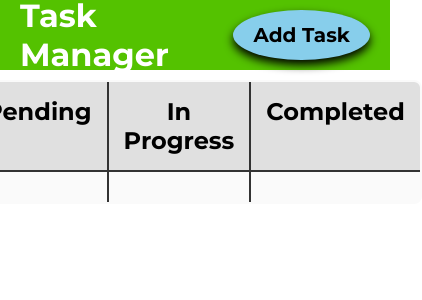
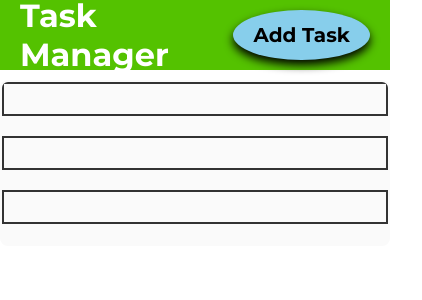
Before and after one commit to Manohar7730/Task-Management, a React (Vite) app: page / in a window 390 px wide. Shown: the top 300 px of the page, 422 px wide, since content can reach past the window. Built offline with nearby package versions, Linux system fonts and the light colour scheme.

Commit message:
done with moving task to categories

```diff
--- a/src/App.jsx
+++ b/src/App.jsx
@@ -14,6 +14,10 @@ export default function App() {
   };
 
   const [editingTask, setEditingTask] = useState(null);
+  const moveTaskToCategory = (id, newCategory) => {
+    setTasks(tasks.map(task => task.id === id ? { ...task, category: newCategory } : task));
+  };
+
 
   return (
     <>
@@ -22,6 +26,7 @@ export default function App() {
         tasks={tasks}
         deleteTask={deleteTask}
         onEditClick={setEditingTask}
+        moveTaskToCategory={moveTaskToCategory}
       />
 
       {(showAddForm || editingTask) && (
--- a/src/components/TaskList.jsx
+++ b/src/components/TaskList.jsx
@@ -3,7 +3,7 @@ import "../styles/tasklist.css";
 import editIcon from "../assets/edit.png";
 import trashIcon from "../assets/trash.png";
 
-export default function TaskList({ tasks,deleteTask,onEditClick }) {
+export default function TaskList({ tasks,deleteTask,onEditClick,moveTaskToCategory }) {
   const categories = ["Pending", "In Progress", "Completed"];
 
   return (
@@ -35,6 +35,12 @@ export default function TaskList({ tasks,deleteTask,onEditClick }) {
                           <button className="task-modify" onClick={() => deleteTask(task.id)}>
                           <img src={trashIcon} alt="delete icon" />
                           </button>
+                          <select value={task.category} onChange={(e) => moveTaskToCategory(task.id, e.target.value)}>
+  <option value="Pending">Pending</option>
+  <option value="In Progress">In Progress</option>
+  <option value="Completed">Completed</option>
+</select>
+
                         </div>
                       </li>
                     ))}
--- a/src/styles/tasklist.css
+++ b/src/styles/tasklist.css
@@ -1,7 +1,6 @@
-#task-list {
+/* General Styles for Larger Screens */
+#task-list{
   padding-top: 70px;
-  display: flex;
-  justify-content: center;
 }
 
 #tasks-table {
@@ -84,3 +83,58 @@ thead th, tbody td {
   transform: scale(1.2);
   transition: transform 0.2s;
 }
+
+/* Responsive Design for Mobile Screens */
+@media (max-width: 768px) {
+  #tasks-table {
+    width: 100%;
+    margin: 10px 0;
+  }
+
+  .task-items {
+    width: 100%;
+    display: block;
+    margin-bottom: 20px;
+  }
+
+  thead {
+    display: none;
+  }
+
+  .task-item {
+    padding: 15px;
+    margin: 10px 0;
+  }
+
+  .task-column {
+    padding-left: 10px;
+  }
+
+  .buttons {
+    flex-direction: column;
+    gap: 12px;
+  }
+
+  .task-modify {
+    width: 100%;
+  }
+}
+
+@media (max-width: 480px) {
+  .task-item {
+    font-size: 14px;
+  }
+
+  .title {
+    font-size: 16px;
+  }
+
+  .description {
+    font-size: 12px;
+  }
+
+  .task-modify img {
+    width: 12px;
+    height: 12px;
+  }
+}
```
